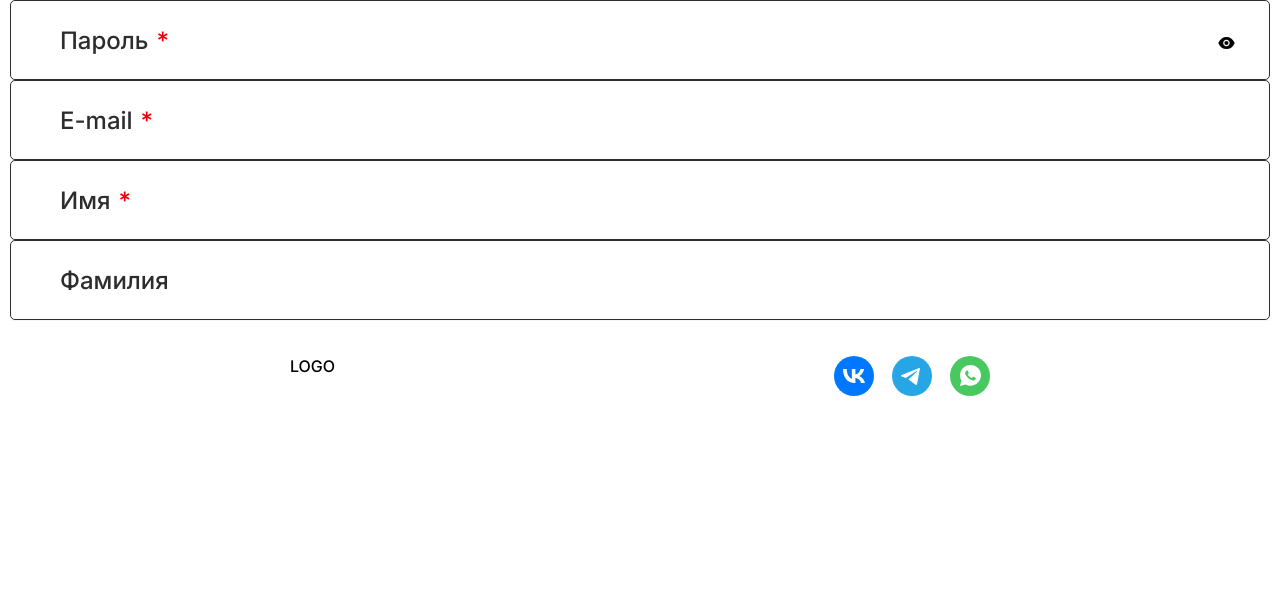
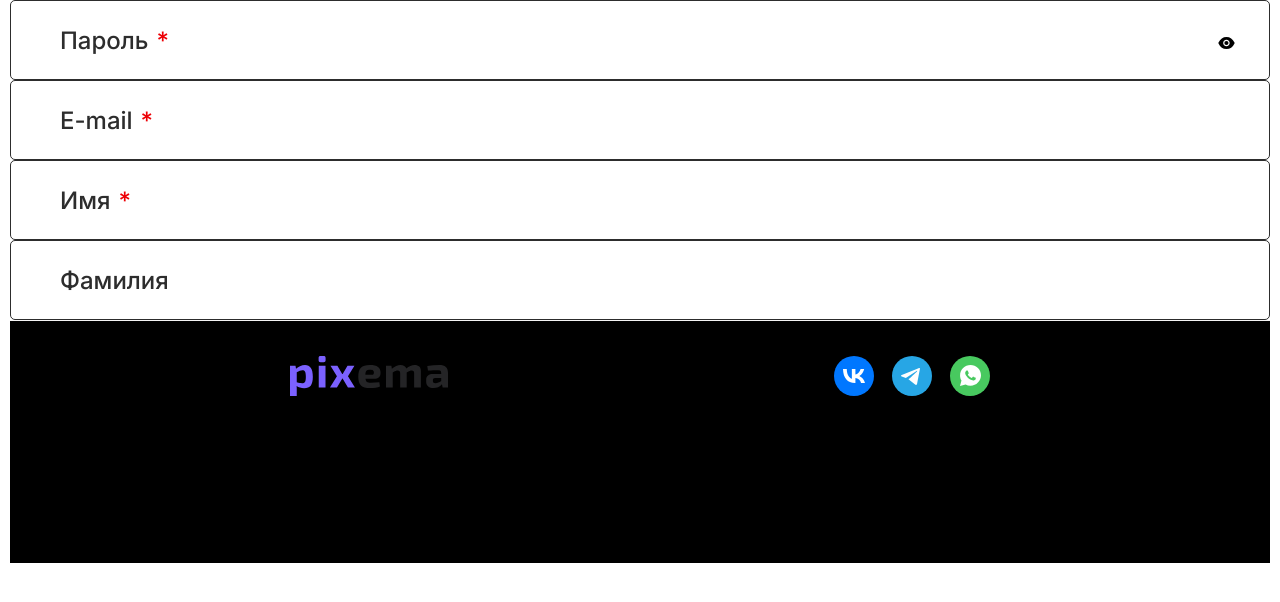
Before and after one commit to evgKireev/TWNSND, a React (Create React App) app: page /signup in a window 1280 px wide. Shown: the top 602 px of the page. Built offline with nearby package versions, Linux system fonts and the light colour scheme.

Commit message:
fixed footer

```diff
--- a/src/components/APP/Footer/Footer.module.scss
+++ b/src/components/APP/Footer/Footer.module.scss
@@ -4,9 +4,18 @@
    border-top: 1px solid #F6F5F5;
    display: flex;
    justify-content: space-between;
+   background-color: black;
 }
 
-.icons {
+.containerIcons {
    display: flex;
    gap: 18px;
 }
+
+.icon {
+   cursor: pointer;
+
+   &:hover {
+      opacity: 0.9;
+   }
+}
--- a/src/components/APP/Footer/index.tsx
+++ b/src/components/APP/Footer/index.tsx
@@ -2,17 +2,18 @@ import React from 'react'
 import { TelegramFooter } from '../../../assets/FooterIcons/TelegramFooter'
 import { VKFooter } from '../../../assets/FooterIcons/VKFooter'
 import { WhatsAppFooter } from '../../../assets/FooterIcons/WhatsAppFooter'
+import LogoWhite from '../../../assets/img/logoWhite'
 import styles from './Footer.module.scss'
 
 
 const Footer = () => {
   return (
     <div className={styles.footer}>
-      <div>LOGO</div>
-      <div className={styles.icons}>
-        <VKFooter />
-        <TelegramFooter />
-        <WhatsAppFooter />
+      <div><LogoWhite /></div>
+      <div className={styles.containerIcons}>
+        <div className={styles.icon}><VKFooter /></div>
+        <div className={styles.icon}><TelegramFooter /></div>
+        <div className={styles.icon}><WhatsAppFooter /></div>
       </div>
     </div>
   )
```
